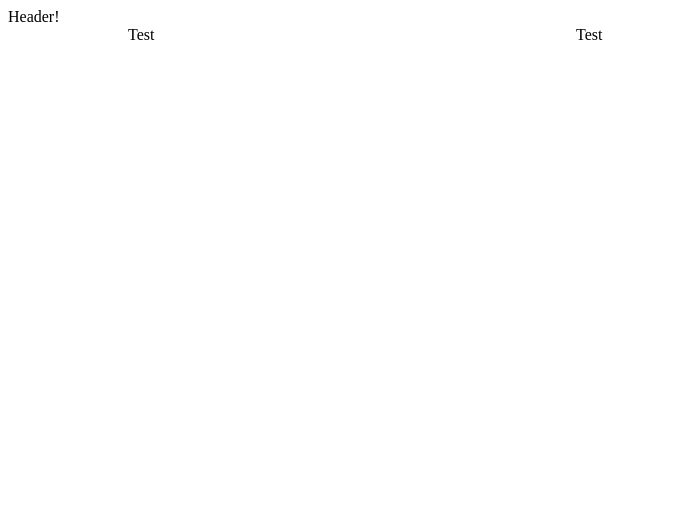
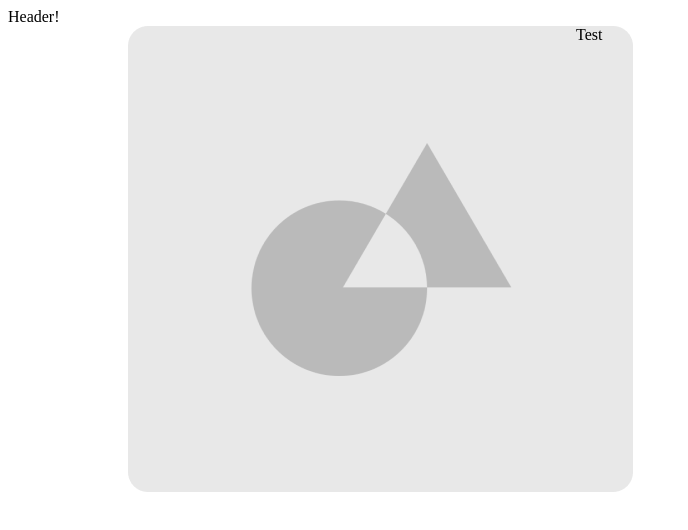
Before and after one commit to bounswe/bounswe2020group4, a React (Create React App) app in the folder web/: page / in a window 1280 px wide. Shown: the top 530 px of the page, without its empty margins (0-688 px from the left). Built offline with nearby package versions, Linux system fonts and the light colour scheme.

Commit message:
Add product image to product details

```diff
--- a/web/src/pages/ProductDetails.js
+++ b/web/src/pages/ProductDetails.js
@@ -1,12 +1,14 @@
 import React from 'react'
+
+import DefaultProductImage from '../images/default-product-image.png'
 
 import './ProductDetails.css'
 
-const ProductDetails = () => {
+const ProductDetails = ({ img }) => {
   return(
     <div>
       <div className='product-left-column'>
-        Test
+        <img src={img || DefaultProductImage} alt='product'/>
       </div>
       <div className='product-right-column'>
         Test
```
Also changed, not shown: web/src/images/default-product-image.png (added).
